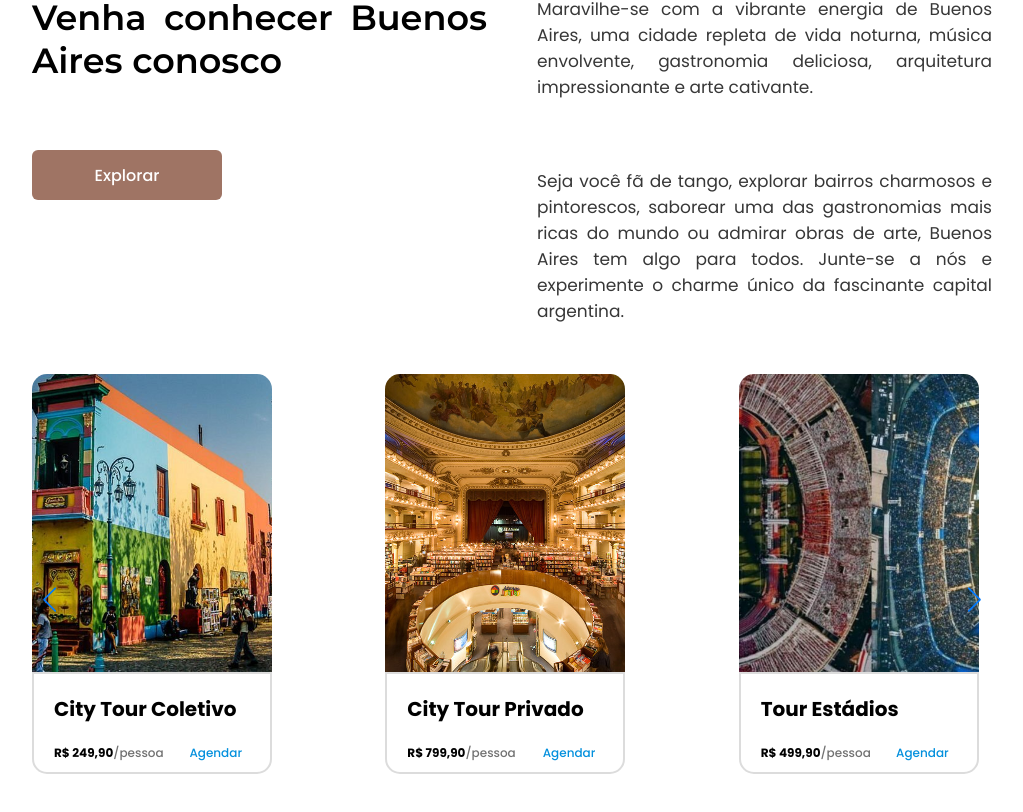
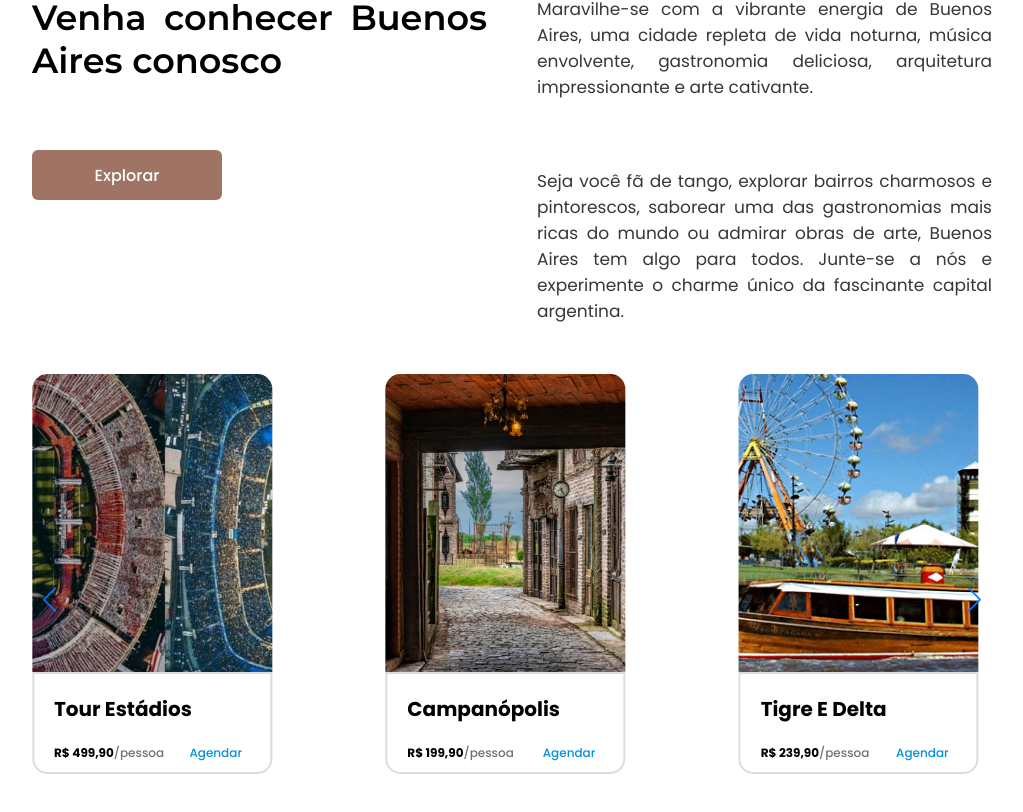
Before and after one commit to arielcBR/agency-travel, a React (Vite) app: page / in a window 1280 px wide. Shown: the part 1654-2466 px from the top of the page, without its empty margins (128-1151 px from the left). Built offline with nearby package versions, Linux system fonts and the light colour scheme.

Commit message:
added autoplay in the carrousel

```diff
--- a/src/components/Slider/index.tsx
+++ b/src/components/Slider/index.tsx
@@ -1,31 +1,28 @@
-import {
-  CarouselContainer,
-  StyledSwiper,
-} from "./styles"
-import { SwiperSlide } from "swiper/react"
+import { CarouselContainer, StyledSwiper } from "./styles";
+import { SwiperSlide } from "swiper/react";
 import { v4 as uuidv4 } from "uuid";
-import { Navigation, A11y } from "swiper/modules"
-import { ServiceCard } from "../ServiceCard"
-import { DEVICE_BREAKPOINT } from "../../styles/devicesBreakpoint"
+import { Navigation, A11y, Autoplay } from "swiper/modules";
+import { ServiceCard } from "../ServiceCard";
+import { DEVICE_BREAKPOINT } from "../../styles/devicesBreakpoint";
 import "swiper/swiper-bundle.css";
 
 export interface ServiceCardData {
-    name: string;
-    description: string;
-    price: number;
-    image: string;
-    city: string;
+  name: string;
+  description: string;
+  price: number;
+  image: string;
+  city: string;
 }
 
 interface SliderProps {
-    slides: ServiceCardData[]
+  slides: ServiceCardData[];
 }
 
 export function Slider({ slides }: SliderProps) {
   return (
     <CarouselContainer>
       <StyledSwiper
-        modules={[Navigation, A11y]}
+        modules={[Navigation, A11y, Autoplay]}
         navigation
         loop
         style={
@@ -34,6 +31,10 @@ export function Slider({ slides }: SliderProps) {
             "--swiper-navigation-size": "25px",
           } as any
         }
+        autoplay={{
+          delay: 2500,
+          disableOnInteraction: true,
+        }}
         breakpoints={{
           [parseInt(DEVICE_BREAKPOINT.XS)]: {
             slidesPerView: 2,
```
